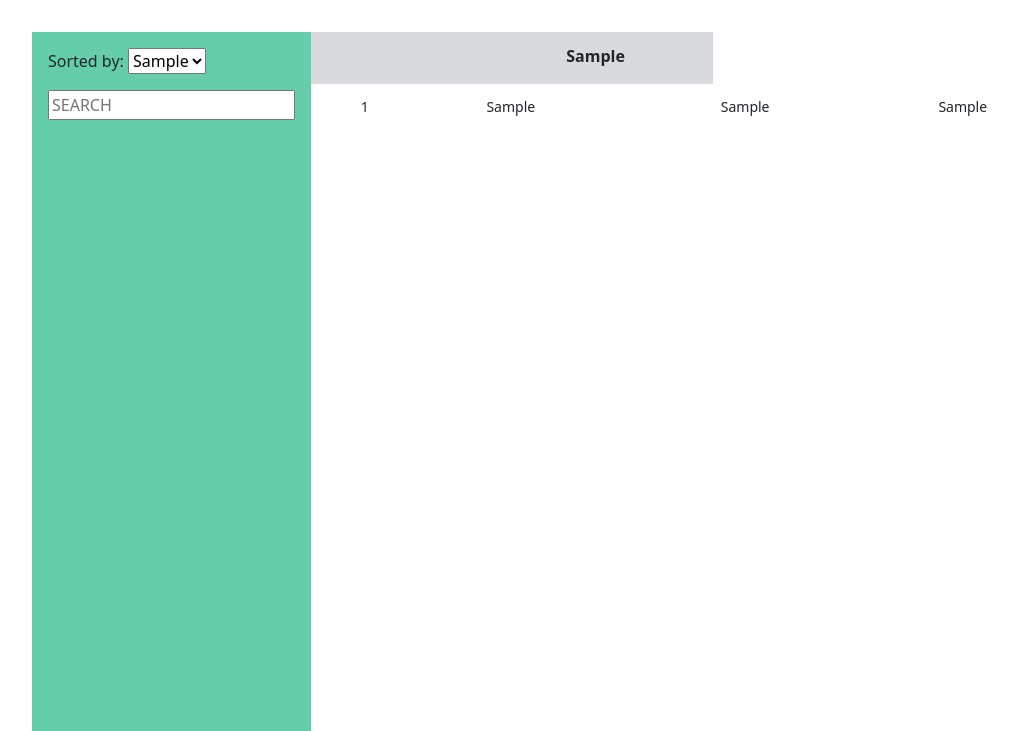
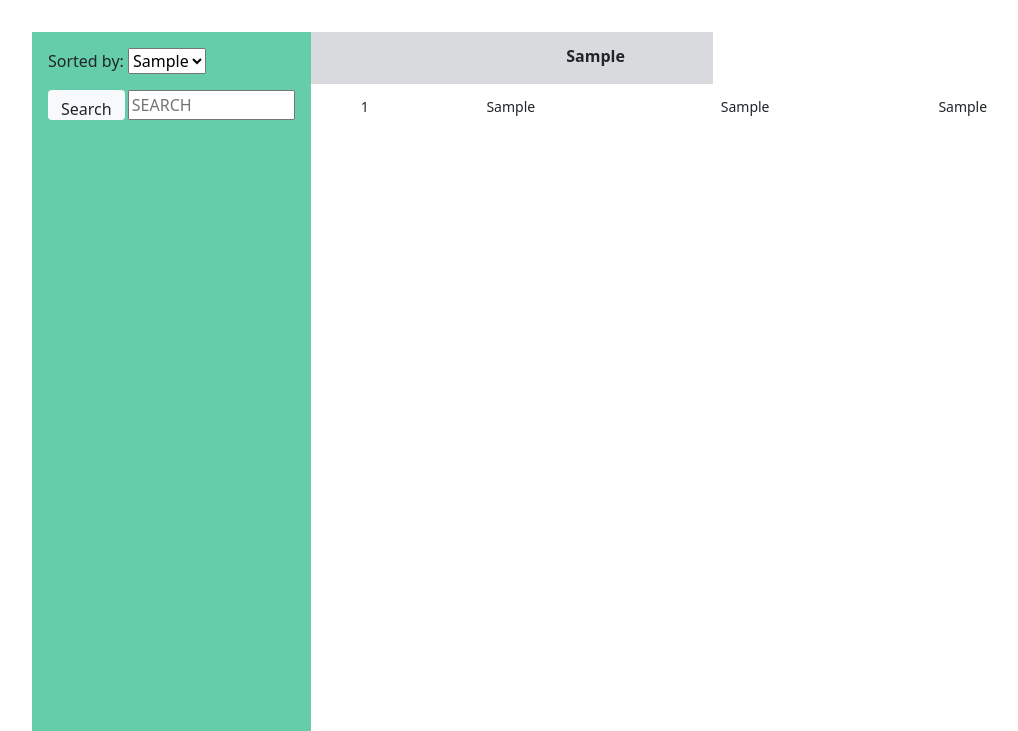
Before and after one commit to alexgorji/daridict, a Django app: page /dictionary/ in a window 1280 px wide. Shown: the part 56-787 px from the top of the page, without its empty margins (50-1068 px from the left). Run offline with Django 4.2, Linux system fonts and the light colour scheme; tables that the repository leaves empty hold one stand-in row (values such as "Sample post").

Commit message:
some refactoring of autocomplete and search

```diff
--- a/dict/templates/dict/entries.html
+++ b/dict/templates/dict/entries.html
@@ -5,18 +5,23 @@
 {% block content %}
     <div class="row gx-0">
         <div class="col-12 col-md-3 left-side-bar">
-            <div>
-                <form id="id_search_form" action="" method="get">
-                        {{ sorting_form.as_p }}
+            <div style="position: relative">
+                <form class="entry-form" id="id_search_form" action="" method="get" autocomplete="off" novalidate="">
+                    {{ sorting_form.as_p }}
                     <div class="d-flex">
-                        <input type="text" name="search" placeholder="SEARCH" autocomplete="off"
+                        <button class="btn search-button bg-light">Search</button>
+                        <input id="id_search_field" type="text" name="search" placeholder="SEARCH" autocomplete="off"
                                value="{{ search_value }}">
+                    </div>
 
+                    <div id="id_search_field_autocomplete" style="position: absolute" class="autocomplete">
+                        <div></div>
                     </div>
+                    <p></p>
                 </form>
             </div>
             {% if user.is_authenticated %}
-                <div id="entry_form">
+                <div style="position:relative;">
                     {% include "dict/ajax_entry_form.html" %}
                 </div>
             {% endif %}
@@ -51,8 +56,7 @@
 {% block extra_js %}
     <script>
         toggle_edit_buttons()
-        {#if ({{ number_of_pages }}>1)#}
-        {#{#}
+
         page = 1
         $(document).ready(function () {
             $('#id_sorted_by').change(function () {
@@ -73,8 +77,9 @@
             for (let key in fields) {
                 language = key;
                 field = fields[key];
-                autocomplete(field, language);
+                autocomplete(field, language, language + "_value_autocomplete");
             }
+            autocomplete($('#id_search_field'), null, "id_search_field_autocomplete");
         }
     </script>
 {% endblock %}
--- a/dict/views.py
+++ b/dict/views.py
@@ -74,9 +74,9 @@ def show_and_update_entries(request):
         if not is_ajax(request):
             if search_value != '':
                 queried_entries = DictEntry.objects.all().filter(
-                    Q(item_dari__cleaned_value__icontains=search_value) |
-                    Q(item_farsi__cleaned_value__icontains=search_value) |
-                    Q(item_german__cleaned_value__icontains=search_value)
+                    Q(item_dari__cleaned_value__istartswith=search_value) |
+                    Q(item_farsi__cleaned_value__istartswith=search_value) |
+                    Q(item_german__cleaned_value__istartswith=search_value)
                 ).order_by(f'item_{sorted_by.lower()}__sorting_value')
             else:
                 queried_entries = DictEntry.objects.all().order_by(f'item_{sorted_by.lower()}__sorting_value')
```
Also changed, not shown: home/static/css/style.css (+26 -15 lines), home/static/js/djangodict.js (+4 -3 lines).
